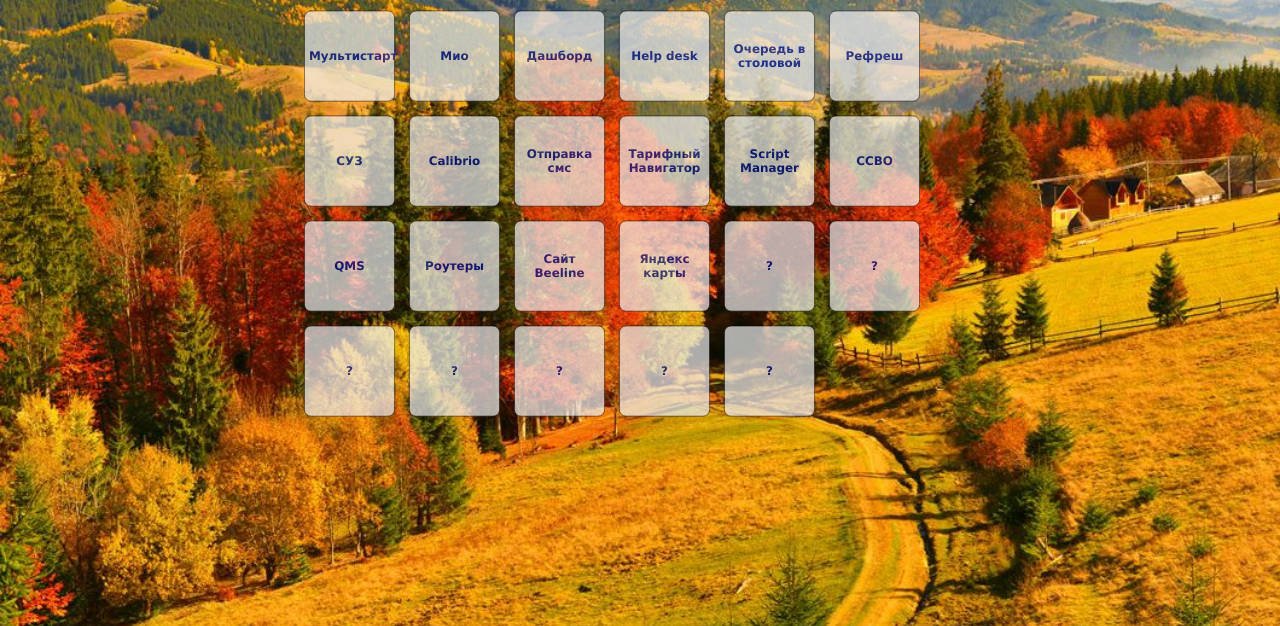
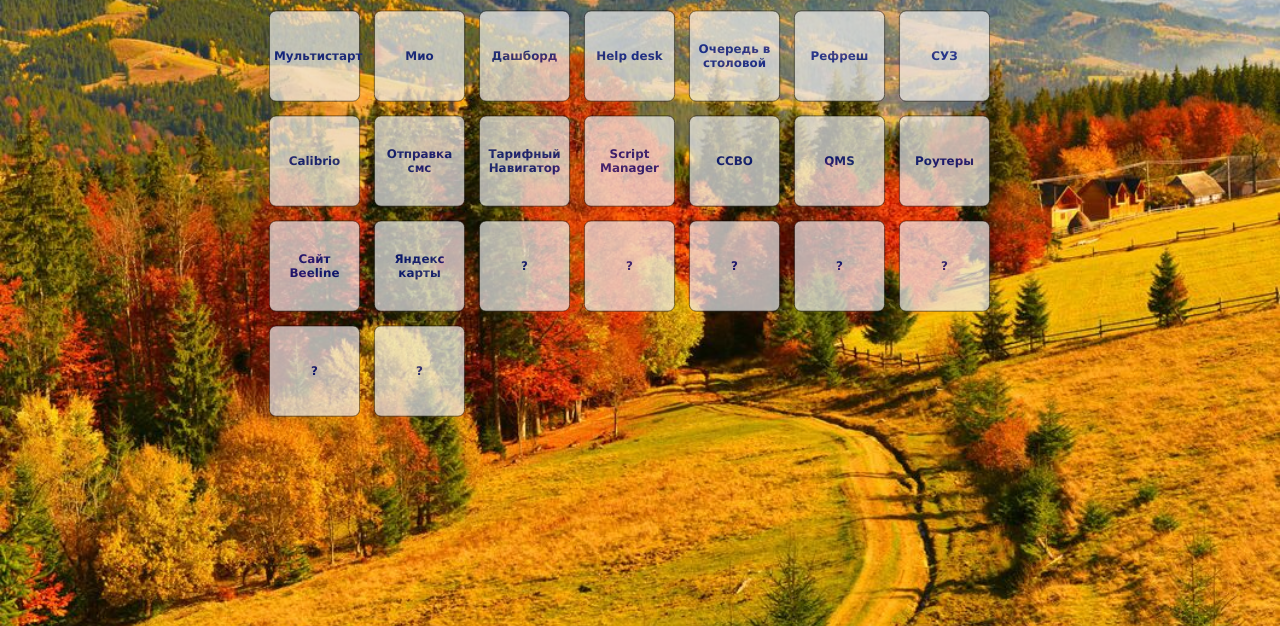
Before and after one commit to Prudexxxxxxxxxx/Okno6, a plain HTML site: page index.html in a window 1280 px wide. Shown: the part 174-800 px from the top of the page. Drawn offline with Linux system fonts and the light colour scheme.

Commit message:
Update index.css

```diff
--- a/index.css
+++ b/index.css
@@ -18,7 +18,7 @@ a{
 }
 
 .blok1{
-    margin:  10px 150px;
+    margin:  10px 100px;
 
 }
 
```
